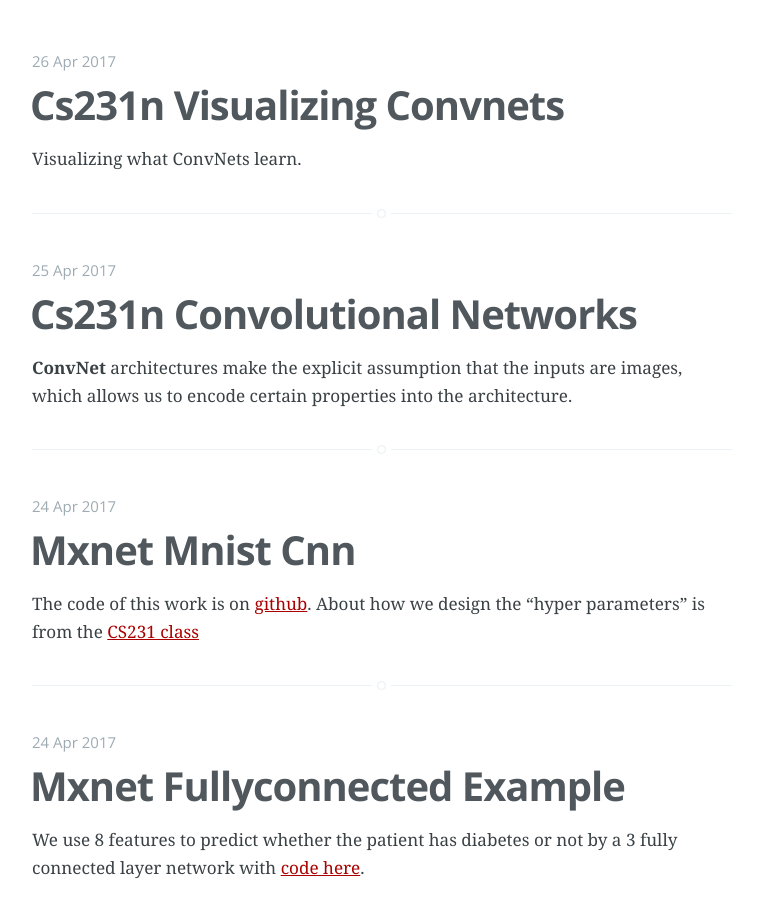
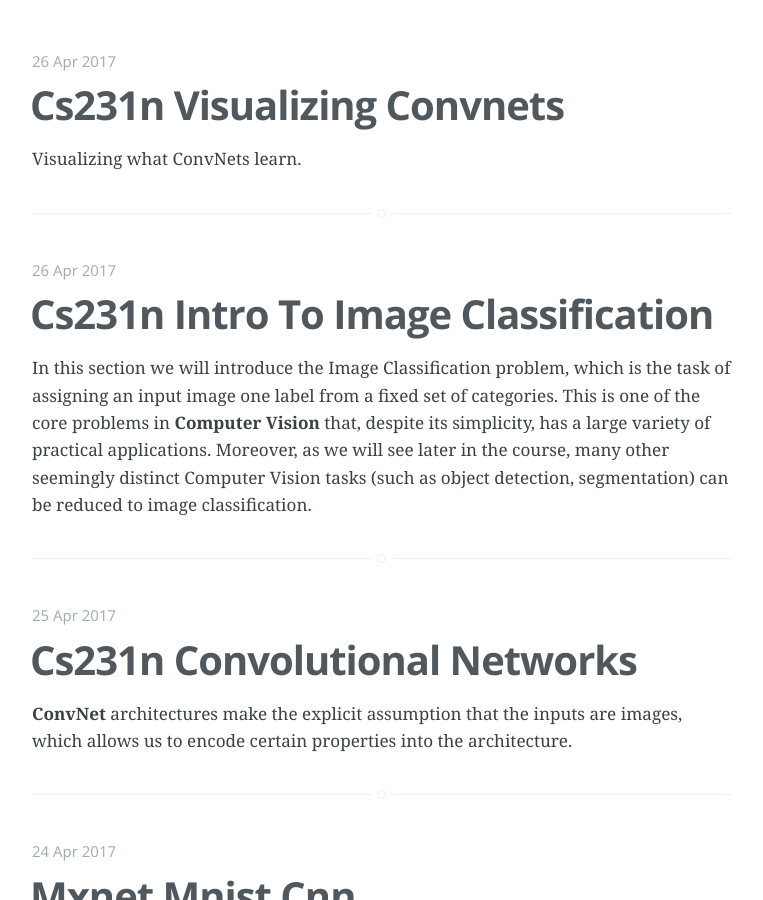
Before and after one commit to xiandong79/xiandong79.github.io, a Jekyll site: the page built from index.html, in a window 1280 px wide and 900 px high, scrolled down 545 px. Shown: the whole window, without its empty margins (258-1021 px from the left). Built offline with Jekyll 4.4.1, drawn with Linux system fonts in a browser that asks for light colours; the list of posts is cut into pages by our own code.

Commit message:
pipeline
pipeline

```diff
--- /dev/null
+++ b/_posts/2017-04-26-cs231n-Intro-to-Image-Classification.md
@@ -0,0 +1,13 @@
+In this section we will introduce the Image Classification problem, which is the task of assigning an input image one label from a fixed set of categories. This is one of the core problems in **Computer Vision** that, despite its simplicity, has a large variety of practical applications. Moreover, as we will see later in the course, many other seemingly distinct Computer Vision tasks (such as object detection, segmentation) can be reduced to image classification.
+
+
+## Intro to Image Classification, data-driven approach, pipeline
+
+
+## Nearest Neighbor Classifier
+## k-Nearest Neighbor
+## Validation sets, Cross-validation,  hyperparameter tuning
+## Pros/Cons of Nearest Neighbor
+## Summary
+## Summary: Applying kNN in practice
+## Further Reading
--- a/_posts/2017-04-26-cs231n-Visualizing-ConvNets.md
+++ b/_posts/2017-04-26-cs231n-Visualizing-ConvNets.md
@@ -8,3 +8,10 @@
 ![act1](/downloads/act1.jpeg)![act2](/downloads/act2.jpeg)
 
 **Conv/FC Filters**. The second common strategy is to visualize **the weights**. These are usually most interpretable on the first CONV layer which is looking directly at the raw pixel data, but it is possible to also show the filter weights deeper in the network. The weights are useful to visualize because well-trained networks usually *display nice and smooth filters* without any noisy patterns. Noisy patterns can be an indicator of a network that hasn’t been trained for long enough, or possibly a very low regularization strength that may have led to overfitting.
+
+
+![filt1](/downloads/filt1.jpeg)![filt2](/downloads/filt2.jpeg)
+
+*Typical-looking filters on the first CONV layer (left), and the 2nd CONV layer (right) of a trained AlexNet. Notice that the first-layer weights are very nice and smooth, indicating nicely converged network. The color/grayscale features are clustered because the AlexNet contains two separate streams of processing, and an apparent consequence of this architecture is that one stream develops high-frequency grayscale features and the other low-frequency color features. The 2nd CONV layer weights are not as interpretable, but it is apparent that they are still smooth, well-formed, and absent of noisy patterns.*
+
+And so on...
```
Also changed, not shown: downloads/filt1.jpeg (added), downloads/filt2.jpeg (added).
